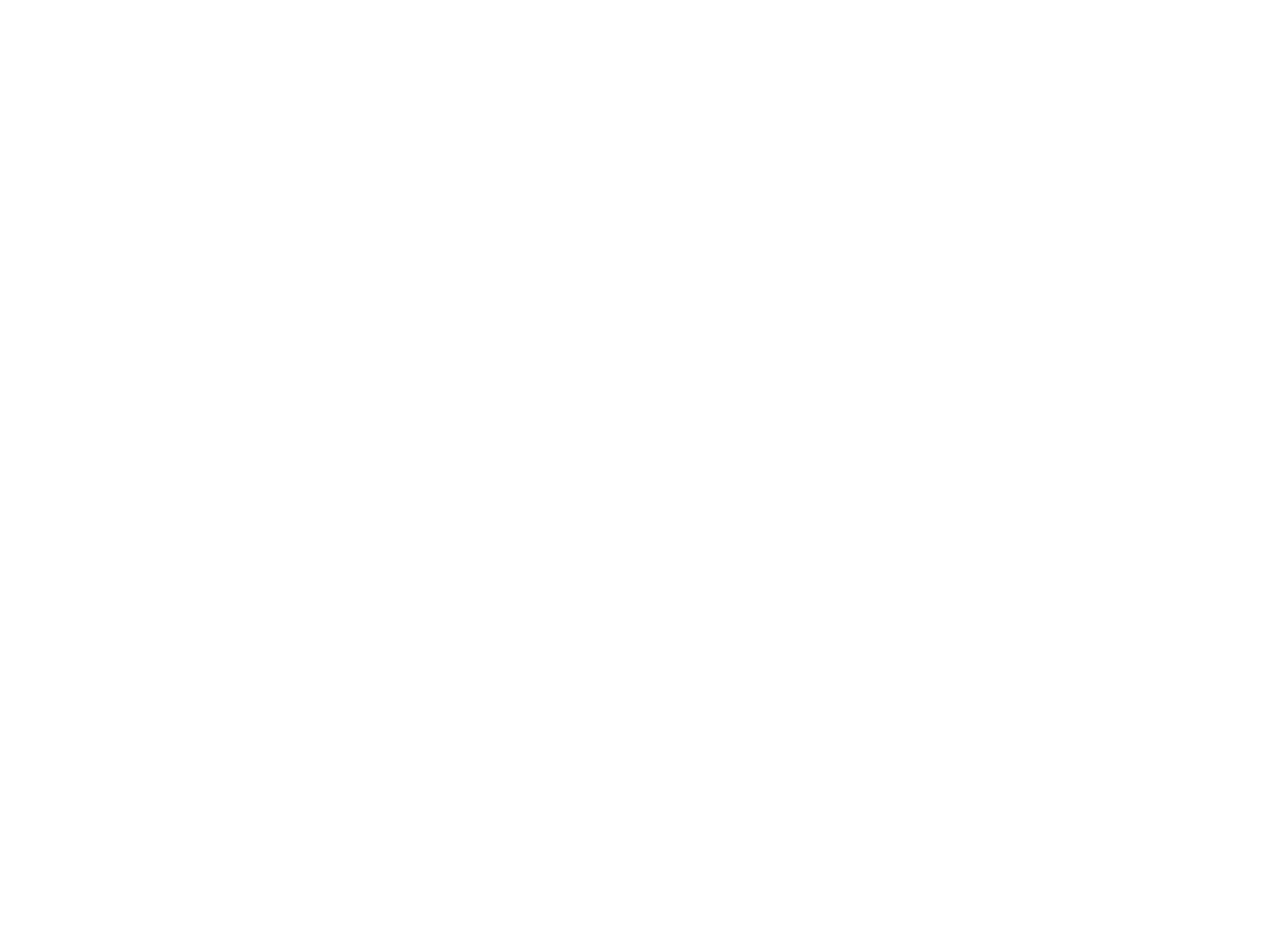
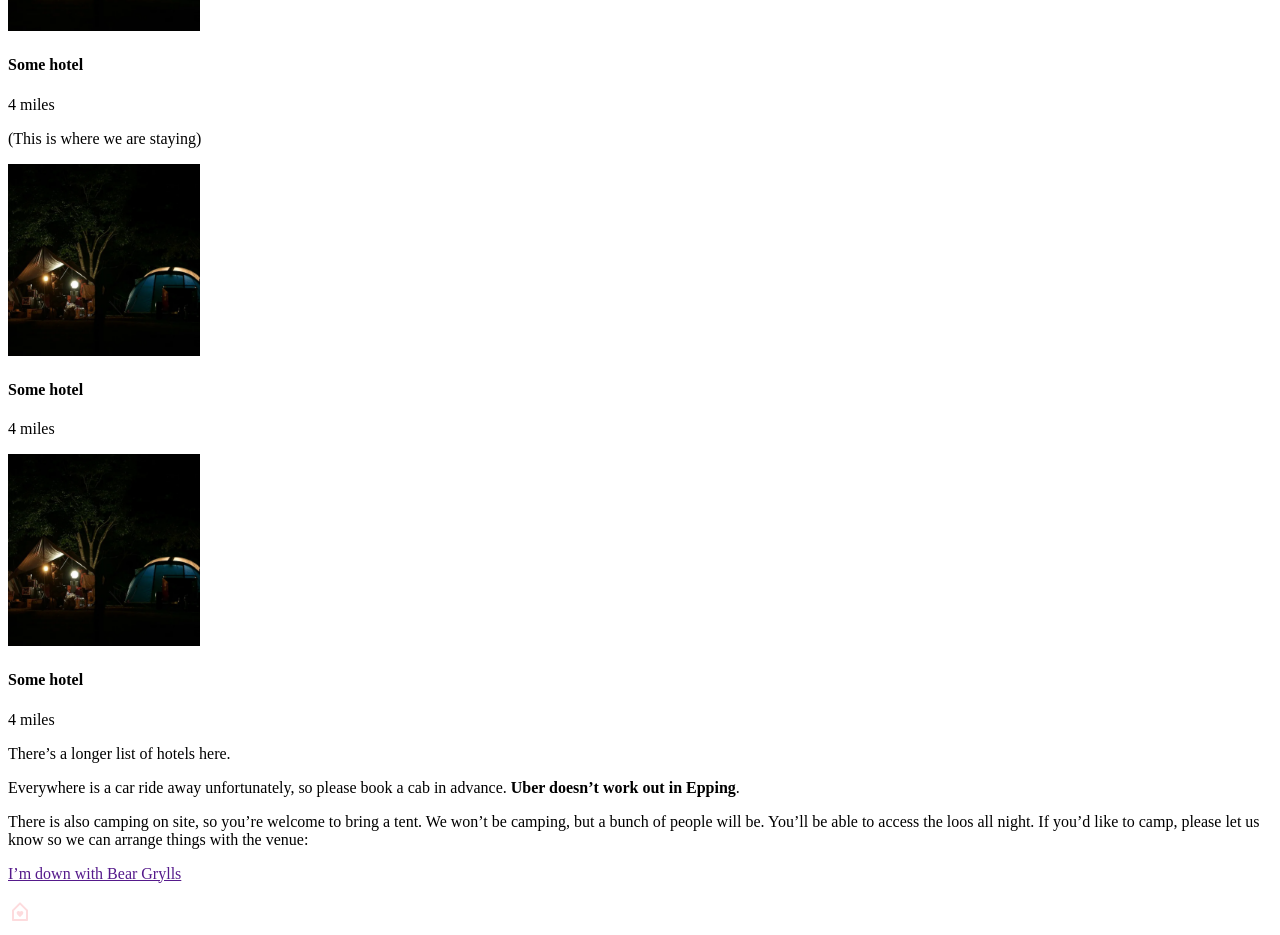
Before and after one commit to jordanrolph/georgie-and-jordan, a Next.js app: page / in a window 1280 px wide. Shown: the part 2880-3815 px from the top of the page. Before the commit the page ends 2600 px from the top, so only its background shows below. Built offline with nearby package versions, Linux system fonts and the light colour scheme.

Commit message:
Add Accomodation section

```diff
--- a/pages/index.tsx
+++ b/pages/index.tsx
@@ -11,10 +11,10 @@
   };
 
   return (
-    <section className="bg-green-beret bg-pattern-autumn-green bg-repeat">
+    <section className="bg-green-beret bg-pattern-autumn-green bg-repeat transform -skew-y-1 -my-3">
       <div className="md:bg-portrait-spokes bg-left-bottom bg-contain bg-no-repeat">
         <div className="container mx-auto flex justify-end">
-          <header className="text-center md:text-right pt-8 xl:pt-16 pb-24 xl:pb-24 w-full lg:w-8/12 xl:w-9/12">
+          <header className="text-center md:text-right pt-8 xl:pt-16 pb-24 xl:pb-24 w-full lg:w-8/12 xl:w-9/12 transform skew-y-1">
             <Image
               src="/logo.svg"
               alt="Georgie & Jordan"
@@ -27,7 +27,7 @@
                 !
               </span>
             </h1>
-            <div className="flex justify-center md:justify-end items-end text-dusty-pink transform -rotate-2 xl:mr-12">
+            <div className="flex justify-center md:justify-end items-end text-dusty-pink transform -rotate-3 xl:mr-12">
               <Image
                 className="animate-bounce transform rotate-3 block"
                 src="/short_down.svg"
@@ -120,8 +120,8 @@
 
 const Agenda = () => {
   return (
-    <section className="bg-dusty-pink pt-16 pb-8 bg-pattern-wiggle-pink bg-repeat">
-      <div className="container mx-auto">
+    <section className="bg-dusty-pink pt-16 pb-8 bg-pattern-wiggle-pink bg-repeat transform -skew-y-1 -my-3">
+      <div className="container mx-auto transform skew-y-1 my-3">
         <header className="text-center">
           <h2 className="text-5xl lg:text-6xl font-serif">What’s the plan?</h2>
           <p className="mt-5 font-medium text-lg">
@@ -144,8 +144,11 @@
 
   return (
     <section>
-      <div className="bg-green-beret pt-12 pb-8 bg-pattern-topography-green bg-repeat">
-        <div className="container mx-auto flex flex-wrap-reverse justify-center items-center">
+      <div className="bg-green-beret pt-12 pb-8 bg-pattern-topography-green bg-repeat transform -skew-y-1 -my-3 px-8">
+        <div className="container mx-auto flex flex-wrap-reverse justify-center items-center transform skew-y-1 my-3">
+          <p className="mt-6 text-dusty-pink font-medium mb-4 lg:hidden">
+            P.S. There’s plenty of parking on site.
+          </p>
           <a
             className="hover:opacity-90"
             href={googleMapsLink}
@@ -173,7 +176,7 @@
               CM16 6FS
             </p>
 
-            <div className="text-lg font-medium mt-8">
+            <div className="text-lg font-medium mt-8 mb-12">
               <a
                 href={googleMapsLink}
                 target="_blank"
@@ -198,15 +201,128 @@
                 <p className="pr-3 ">Venue website</p>
                 <Image
                   src="/icon-external-link.svg"
-                  alt="Map icon"
+                  alt="External link icon"
                   width={24}
                   height={24}
                 />
               </a>
             </div>
-            <p className="mt-12 text-dusty-pink font-medium">
+            <p className="text-dusty-pink font-medium mb-4 hidden lg:block">
               P.S. There’s plenty of parking on site.
             </p>
+          </div>
+        </div>
+      </div>
+    </section>
+  );
+};
+
+const HOTELS = [
+  {
+    imgPath: "/camping.png",
+    name: "Some hotel",
+    link: "https://TODO.com",
+    miles: "4",
+    comment: "(This is where we are staying)",
+  },
+  {
+    imgPath: "/camping.png",
+    name: "Some hotel",
+    link: "https://TODO.com",
+    miles: "4",
+    comment: "",
+  },
+  {
+    imgPath: "/camping.png",
+    name: "Some hotel",
+    link: "https://TODO.com",
+    miles: "4",
+    comment: "",
+  },
+];
+
+interface HotelCardProps {
+  hotel: {
+    imgPath: string;
+    name: string;
+    link: string;
+    miles: string;
+    comment?: string;
+  };
+  index: number;
+}
+
+const HotelCard = ({ hotel, index }: HotelCardProps) => {
+  const { imgPath, name, link, miles, comment } = hotel;
+  return (
+    <a className="flex flex-col cursor-pointer mb-8">
+      <div className={`transform ${index % 2 ? "rotate-1" : "-rotate-1"}`}>
+        <Image
+          src={imgPath}
+          alt={name}
+          width={192}
+          height={192}
+          className="rounded-xl"
+        />
+      </div>
+      <h4 className="underline text-xl mt-2">{name}</h4>
+      <p className="leading-5 text-pink-600 mt-1">{miles} miles</p>
+      <p className="leading-5 mt-1 text-green-beret-light text-sm italic">
+        {comment}
+      </p>
+    </a>
+  );
+};
+
+const Accomodation = () => {
+  return (
+    <section className="bg-dusty-pink pt-16 pb-8 bg-pattern-leaf-pink bg-repeat transform -skew-y-1 -mt-3 px-4">
+      <div className="container mx-auto transform skew-y-1">
+        <header className="text-center">
+          <h2 className="text-5xl lg:text-6xl font-serif">Where can I stay?</h2>
+          <p className="mt-5 font-medium text-lg">
+            Here’s a few local hotels. They are all a short drive away.
+          </p>
+        </header>
+        <div className="flex justify-between items-center flex-wrap mt-12">
+          <div className="flex justify-around lg:justify-between flex-wrap mt-10 md:w-8/12 xl:w-7/12 w-full pr-10">
+            {HOTELS.map((hotel, index) => (
+              <HotelCard key={hotel.name} hotel={hotel} index={index} />
+            ))}
+          </div>
+          <div className="w-full xl:w-5/12 md:w-4/12 mb-8">
+            <p className="">
+              There’s a longer list of hotels{" "}
+              <a className="underline text-pink-600 hover:text-pink-400 cursor-pointer">
+                here
+              </a>
+              .
+            </p>
+            <p className="mt-6">
+              Everywhere is a car ride away unfortunately, so please book a cab
+              in advance. <b>Uber doesn’t work out in Epping</b>.
+            </p>
+            <p className="mt-6">
+              There is also camping on site, so you’re welcome to bring a tent.
+              We won’t be camping, but a bunch of people will be. You’ll be able
+              to access the loos all night. If you’d like to camp, please let us
+              know so we can arrange things with the venue:
+            </p>
+            <a
+              href=""
+              target="_blank"
+              rel="noopener noreferrer"
+              className="bg-green-beret px-4 py-2 rounded inline-flex justify-between items-center cursor-pointer text-dusty-pink mt-6"
+            >
+              <p className="pr-3">I’m down with Bear Grylls</p>
+              <Image
+                src="/icon-tent.svg"
+                alt="Tent icon"
+                width={24}
+                height={24}
+                className=""
+              />
+            </a>
           </div>
         </div>
       </div>
@@ -227,6 +343,7 @@
         <Header />
         <Agenda />
         <Location />
+        <Accomodation />
       </main>
     </div>
   );
```
Also changed, not shown: public/icon-tent.svg (added).
